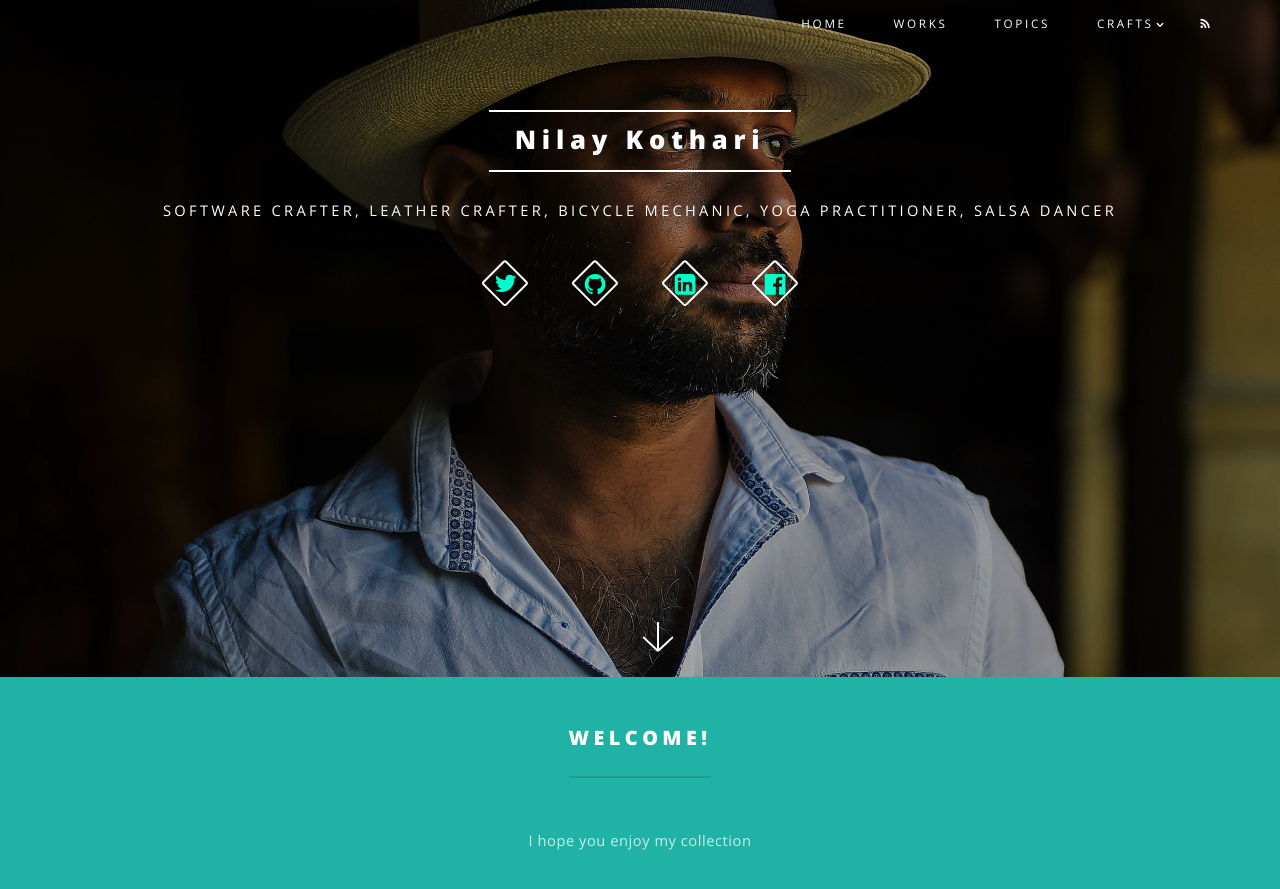
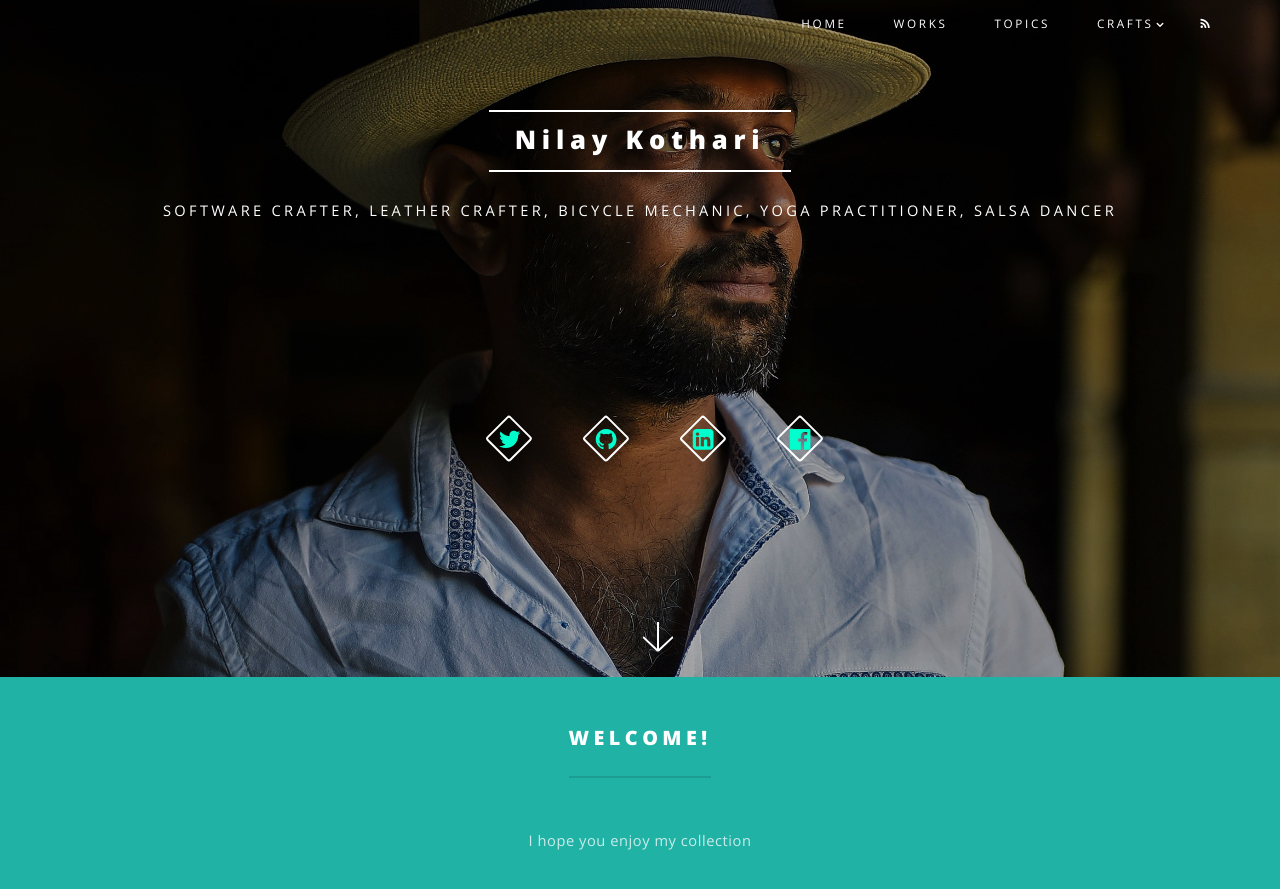
Before and after one commit to nilaymk/nilaymk.github.io, a Jekyll site: the page built from index.md, in a window 1280 px wide and 900 px high, scrolled down 223 px. Shown: the top 889 px of the window. Built offline with Jekyll 4.4.1, drawn with Linux system fonts in a browser that asks for light colours.

Commit message:
style and position the social icons.

```diff
--- a/_layouts/landing.html
+++ b/_layouts/landing.html
@@ -27,7 +27,7 @@
               </ul>
               -->
             </div>
-			<div class="inner">
+			<div class="inner" style="position: sticky; top:70%">
               <ul class="icons major">{%
               for socloc in site.social limit:4 %}{%
                 if socloc[1] %}{%
--- a/css/main.scss
+++ b/css/main.scss
@@ -753,7 +753,8 @@ $baseurl: '{{ site.baseurl }}/images';
 				padding: 1em 0;
 
 				li {
-					padding-right: 3.5em;
+					padding-right: 2em;
+					padding-left: 2em;
 
 					@include breakpoint(small) {
 						padding: 0 1em !important;
```
